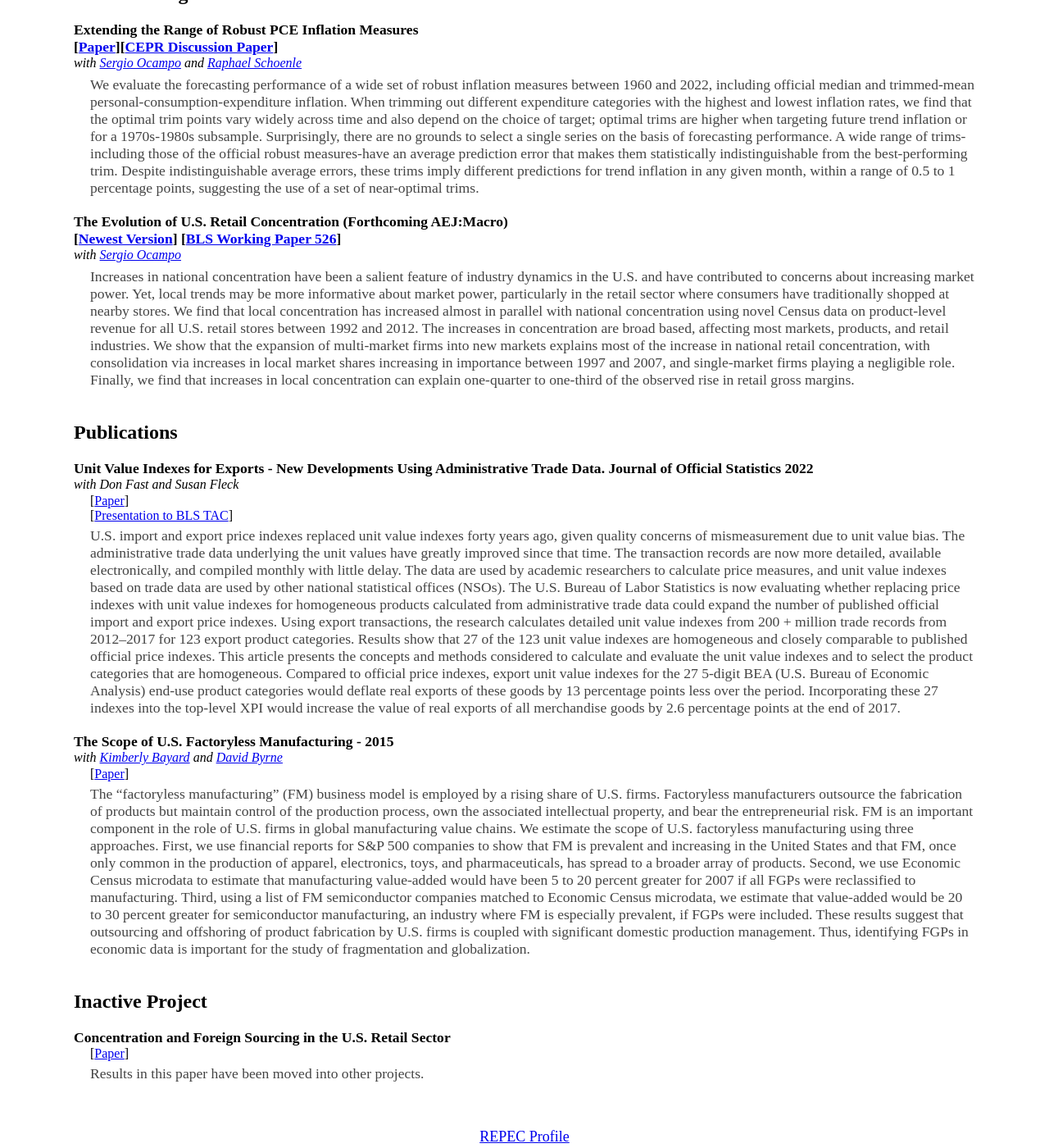
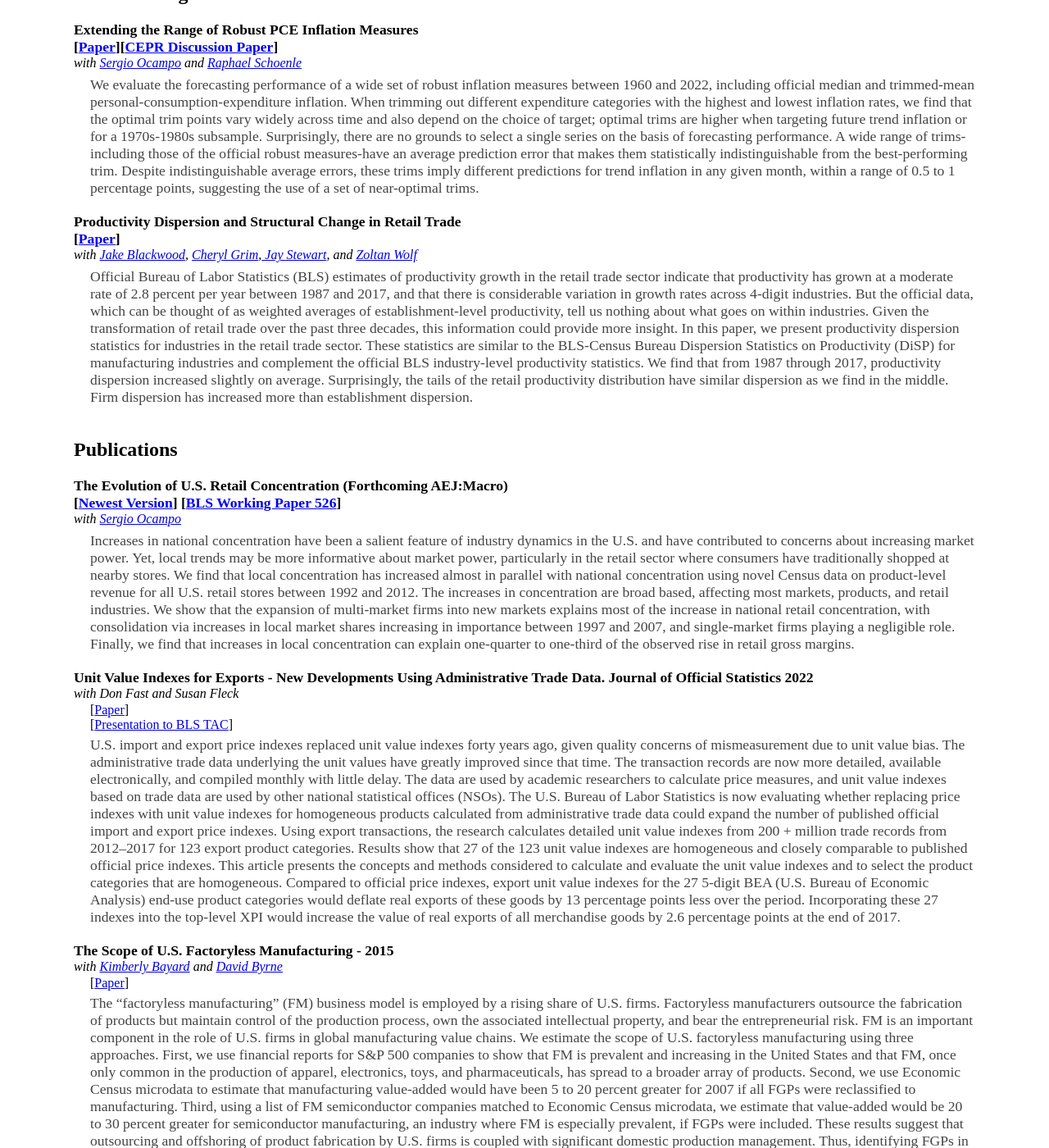
Before and after one commit to dominic-smith/dominic-smith.github.io, a Jekyll site: the page built from index.md, in a window 1280 px wide and 1400 px high, scrolled down 606 px. Shown: the whole window at 82% size. Built offline with Jekyll 4.4.1, drawn with Linux system fonts in a browser that asks for light colours; some of the changed text lies outside the part shown.

Commit message:
Update index.md

```diff
--- a/index.md
+++ b/index.md
@@ -40,13 +40,18 @@ layout: default
                 <div class="coauthors"> with <a href="https://sites.google.com/site/sergiocampod" rel="noopener noreferrer" target="_blank">Sergio Ocampo</a> and <a href="https://people.brandeis.edu/~schoenle/" rel="noopener noreferrer" target="_blank">Raphael Schoenle</a> </div>
  <div class="summary">We evaluate the forecasting performance of a wide set of robust inflation measures between 1960 and 2022, including official median and trimmed-mean personal-consumption-expenditure inflation. When trimming out different expenditure categories with the highest and lowest inflation rates, we find that the optimal trim points vary widely across time and also depend on the choice of target; optimal trims are higher when targeting future trend inflation or for a 1970s-1980s subsample. Surprisingly, there are no grounds to select a single series on the basis of forecasting performance. A wide range of trims-including those of the official robust measures-have an average prediction error that makes them  statistically indistinguishable from the best-performing trim. Despite indistinguishable average errors, these trims imply different predictions for trend inflation in any given month, within a range of 0.5 to 1 percentage points, suggesting the use of a set of near-optimal trims.  </div>
 
-                <div class="paper">The Evolution of U.S. Retail Concentration (Forthcoming AEJ:Macro) <br> [<a href="https://ocamp020.github.io/SO_Concentration.pdf" rel="noopener noreferrer" target="_blank">Newest Version</a>] [<a href="https://www.bls.gov/osmr/research-papers/2020/pdf/ec200080.pdf" rel="noopener noreferrer" target="_blank">BLS Working Paper 526</a>]</div>
+   <div class="paper">Productivity Dispersion and Structural Change in Retail Trade <br> [<a href="https://ideas.repec.org/p/cen/wpaper/23-60.html" rel="noopener noreferrer" target="_blank">Paper</a>]</div>
+                <div class="coauthors"> with <a href="https://www.amherst.edu/people/facstaff/jblackwood" rel="noopener noreferrer" target="_blank">Jake Blackwood</a>, <a href="https://scholar.google.com/citations?user=QI1W0ckAAAAJ&hl=en" rel="noopener noreferrer" target="_blank">Cheryl Grim</a>,<a href="https://scholar.google.com/citations?user=dv8tVWIAAAAJ&hl=en" rel="noopener noreferrer" target="_blank">    Jay Stewart</a>, and <a href="https://newlighttechnologies.com/staff/zoltan-wolf" rel="noopener noreferrer" target="_blank">Zoltan Wolf</a> </div>
+ <div class="summary">Official Bureau of Labor Statistics (BLS) estimates of productivity growth in the retail trade sector indicate that productivity has grown at a moderate rate of 2.8 percent per year between 1987 and 2017, and that there is considerable variation in growth rates across 4-digit industries. But the official data, which can be thought of as weighted averages of establishment-level productivity, tell us nothing about what goes on within industries. Given the transformation of retail trade over the past three decades, this information could provide more insight. In this paper, we present productivity dispersion statistics for industries in the retail trade sector. These statistics are similar to the BLS-Census Bureau Dispersion Statistics on Productivity (DiSP) for manufacturing industries and complement the official BLS industry-level productivity statistics. We find that from 1987 through 2017, productivity dispersion increased slightly on average. Surprisingly, the tails of the retail productivity distribution have similar dispersion as we find in the middle. Firm dispersion has increased more than establishment dispersion. </div>
+
+
+
+            <h2>Publications</h2>
+<div class="paper">The Evolution of U.S. Retail Concentration (Forthcoming AEJ:Macro) <br> [<a href="https://ocamp020.github.io/SO_Concentration.pdf" rel="noopener noreferrer" target="_blank">Newest Version</a>] [<a href="https://www.bls.gov/osmr/research-papers/2020/pdf/ec200080.pdf" rel="noopener noreferrer" target="_blank">BLS Working Paper 526</a>]</div>
                 <div class="coauthors"> with <a href="https://sites.google.com/site/sergiocampod" rel="noopener noreferrer" target="_blank">Sergio Ocampo</a> </div>
                 <div class="summary">Increases in national concentration have been a salient feature of industry dynamics in the U.S. and have contributed to concerns about increasing market power.
 Yet, local trends may be more informative about market power, particularly in the retail sector where consumers have traditionally shopped at nearby stores. We find that local concentration has increased almost in parallel with national concentration using novel Census data on product-level revenue for all U.S. retail stores between 1992 and 2012. The increases in concentration are broad based, affecting most markets, products, and retail industries. We show that the expansion of multi-market firms into new markets explains most of the increase in national retail concentration, with consolidation via increases in local market shares increasing in importance between 1997 and 2007, and single-market firms playing a negligible role. Finally, we find that increases in local concentration can explain one-quarter to one-third of the observed rise in retail gross margins.</div>
 
-
-            <h2>Publications</h2>
                 <div class="paper">Unit Value Indexes for Exports - New Developments Using Administrative Trade Data. Journal of Official Statistics 2022</div>
                 <div class="coauthors"> with Don Fast and Susan Fleck</div>
                <div class="links">[<a href="https://doi.org/10.2478/jos-2022-0005" rel="noopener noreferrer" target="_blank">Paper</a>]</div>
@@ -58,6 +63,10 @@ Yet, local trends may be more informative about market power, particularly in th
 
                 <div class="summary">The “factoryless manufacturing” (FM) business model is employed by a rising share of U.S. firms. Factoryless manufacturers outsource the fabrication of products but maintain control of the production process, own the associated intellectual property, and bear the entrepreneurial risk. FM is an important component in the role of U.S. firms in global manufacturing value chains. We estimate the scope of U.S. factoryless manufacturing using three approaches. First, we use financial reports for S&P 500 companies to show that FM is prevalent and increasing in the United States and that FM, once only common in the production of apparel, electronics, toys, and pharmaceuticals, has spread to a broader array of products. Second, we use Economic Census microdata to estimate that manufacturing value-added would have been 5 to 20 percent greater for 2007 if all FGPs were reclassified to manufacturing. Third, using a list of FM semiconductor companies matched to Economic Census microdata, we estimate that value-added would be 20 to 30 percent greater for semiconductor manufacturing, an industry where FM is especially prevalent, if FGPs were included. These results suggest that outsourcing and offshoring of product fabrication by U.S. firms is coupled with significant domestic production management. Thus, identifying FGPs in economic data is important for the study of fragmentation and globalization. </div>
 
+                <div class="paper">A Consumption Measure for Motor Vehicles, Monthly Labor Review (2024)</div>
+                <div class="coauthors"> with Caleb Cho and <a href="https://www.bls.gov/opub/mlr/author/matsumoto-brett.htm" rel="noopener noreferrer" target="_blank">Brett Matsumoto</a></div>
+               <div class="links">[<a href="https://www.bls.gov/opub/mlr/2024/article/a-consumption-measure-for-automobiles.htm" target="_blank">Paper</a>]</div>
+   <div class="summary"> In this article, we estimate consumption of automobiles by using a user-cost approach and data from the Consumer Expenditure Surveys Interview Survey (CE). The user-cost approach is a method for valuing the flow of services from long-lived goods. A key input into user cost is the depreciation of the good, which we estimate by using purchase data from the CE.</div>
 
     <h2>Inactive Project</h2>
                 <div class="paper">Concentration and Foreign Sourcing in the U.S. Retail Sector </div>
```
